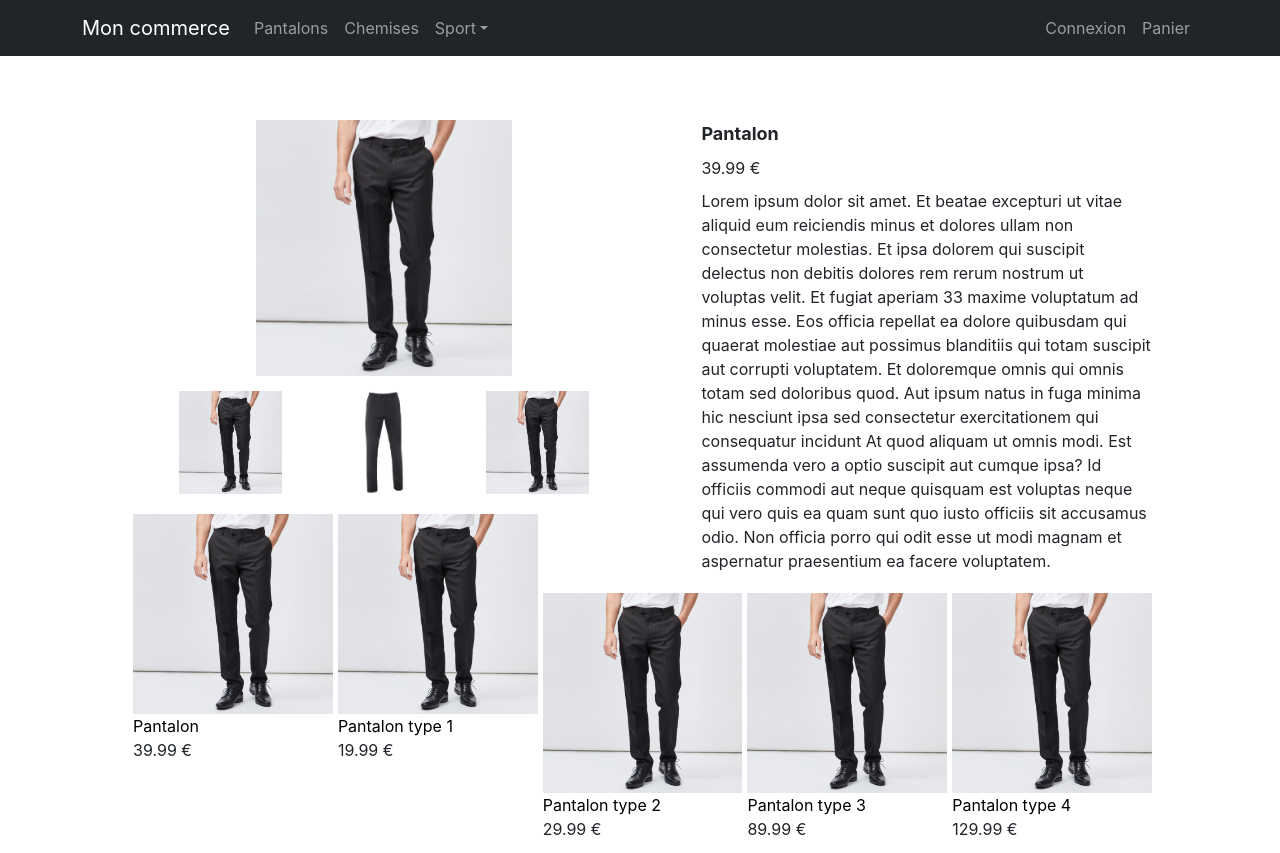
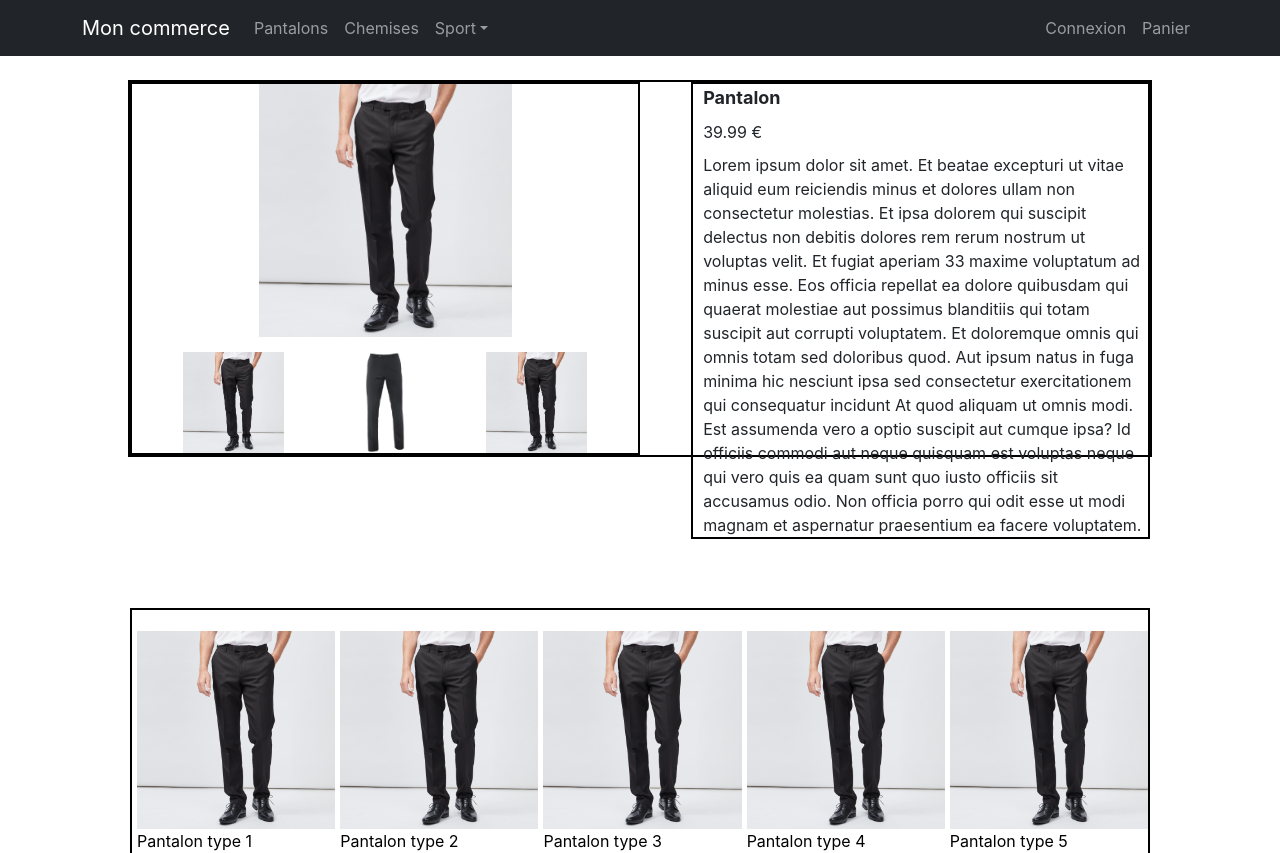
Before and after one commit to AntoineCritelli/ReactApp, a React (Create React App) app: page /productpage/pants/1 in a window 1280 px wide. Shown: the top 853 px of the page. Built offline with nearby package versions, Linux system fonts and the light colour scheme.

Commit message:
modification des noms des fichiers css et du css de la page ProductPage

```diff
--- a/src/components/ProductDisplay.js
+++ b/src/components/ProductDisplay.js
@@ -10,7 +10,7 @@ class ProductDisplay extends React.Component{
     render() {
 
         return (
-            <div className="articleContainer">
+            <div className="productContainer">
                 <ProductsImagesDisplay id={this.props.id} article={this.props.article} />
 
                 <Link className="name" to={`/productpage/${this.props.article.type}/${this.props.id}`}>
--- a/src/components/ProductPage.js
+++ b/src/components/ProductPage.js
@@ -28,11 +28,12 @@ export default function ProductPage() {
                 </div>
             </div>
             <div className="ProductAssociation">
-                {Products.getProductsByType(product.type).map((product) =>
+                {Products.getProductsByType(product.type).map((article) =>
+                    (article.id !== product.id) &&
                     <ProductDisplay
-                        key={product.id}
-                        id={product.id}
-                        article={product}
+                        key={article.id}
+                        id={article.id}
+                        article={article}
                     />
                 )}
             </div>
--- a/src/components/ProductsImagesDisplay.js
+++ b/src/components/ProductsImagesDisplay.js
@@ -1,5 +1,5 @@
 import React from 'react';
-import "../css/Display.css";
+import "../css/ProductsImagesDisplay.css";
 import {Link} from "react-router-dom";
 
 class ProductsImagesDisplay extends React.Component {
@@ -26,7 +26,7 @@ class ProductsImagesDisplay extends React.Component {
 
     render () {
         return (
-            <Link  to={`/productpage/${this.props.article.type}/${this.props.id}`}>
+            <Link  to={`/productpage/${this.props.article.type}/${this.props.id}`} className="ProductImagesDisplay">
                 <img alt={(this.state.isMouseOver)?this.props.article.image2:this.props.article.image1}
                      src={'/Images/'.concat(this.state.isMouseOver?this.props.article.image2:this.props.article.image1)}
                      onMouseOver={() => this.handlerOnMouseOver()}
--- a/src/components/ProductsPage.js
+++ b/src/components/ProductsPage.js
@@ -1,6 +1,6 @@
 import React from "react";
 import {Routes, Route, Navigate} from "react-router-dom";
-import "../css/ArticleDisplay.css";
+import "../css/ProductsPage.css";
 
 import ProductDisplay from './ProductDisplay';
 import Products from "../data/Datas";
--- a/src/css/Article.css
+++ b/src/css/Article.css
@@ -1,4 +1,4 @@
-.articleContainer {
+.productContainer {
     display: inline-block;
     position: relative;
     width: 19.5%;
@@ -10,12 +10,12 @@
     margin-top: 2%;
 }
 
-a {
+.productContainer a {
     display: block;
     color: black;
     text-decoration: none;
 }
 
-a:hover {
+.productContainer a:hover {
     text-decoration: underline black;
 }
--- a/src/css/Display.css
+++ /dev/null
@@ -1,4 +0,0 @@
-img {
-    width: 100%;
-    height: 80%;
-}
--- a/src/css/ImageDisplay.css
+++ b/src/css/ImageDisplay.css
@@ -1,13 +1,13 @@
-.BigImage {
+.ImagesDisplayer .BigImage img{
     width: 50%;
     margin-left: 25%;
 }
 
-.SmallImages {
+.ImagesDisplayer .SmallImages {
     margin-top: 3%;
 }
 
-.SmallImages img {
+.ImagesDisplayer .SmallImages img {
     width: 20%;
     margin-left: 10%;
     cursor: pointer;
--- a/src/css/ProductPage.css
+++ b/src/css/ProductPage.css
@@ -1,28 +1,26 @@
 .ProductPage {
-    position: relative;
+    position: absolute;
     width: 80%;
-    height: 100%;
     left: 10%;
-    top: 20%;
-    padding-top: 5%;
+    top: 10%;
+    border: solid black 2px;
 }
 
 .ProductPage .ImagesDisplayer {
-    float: left;
-    position: relative;
-    left: 0%;
-    top: 0%;
+    display: inline-block;
     width: 50%;
     height: 50%;
+    border: solid black 2px;
 }
 
 .ProductPage .ProductDescription {
-    float: right;
-    position: relative;
+    display: inline-block;
+    position: absolute;
     right: 0%;
     top: 0%;
     width: 45%;
     padding-left: 1%;
+    border: solid black 2px;
 }
 
 .ProductPage .ProductName {
@@ -36,7 +34,9 @@
 }
 
 .ProductPage .ProductAssociation {
-    position: relative;
-    bottom: 0%;
-    left: 0%;
+    border: solid black 2px;
+    margin-top: 15%;
+    position: absolute;
+    height: 70%;
+    overflow-y: hidden;
 }
--- /dev/null
+++ b/src/css/ProductsImagesDisplay.css
@@ -0,0 +1,4 @@
+.ProductImagesDisplay img {
+    width: 100%;
+    height: 80%;
+}
```
Also changed, not shown: src/css/ProductsPage.css (renamed from src/css/ArticleDisplay.css).
